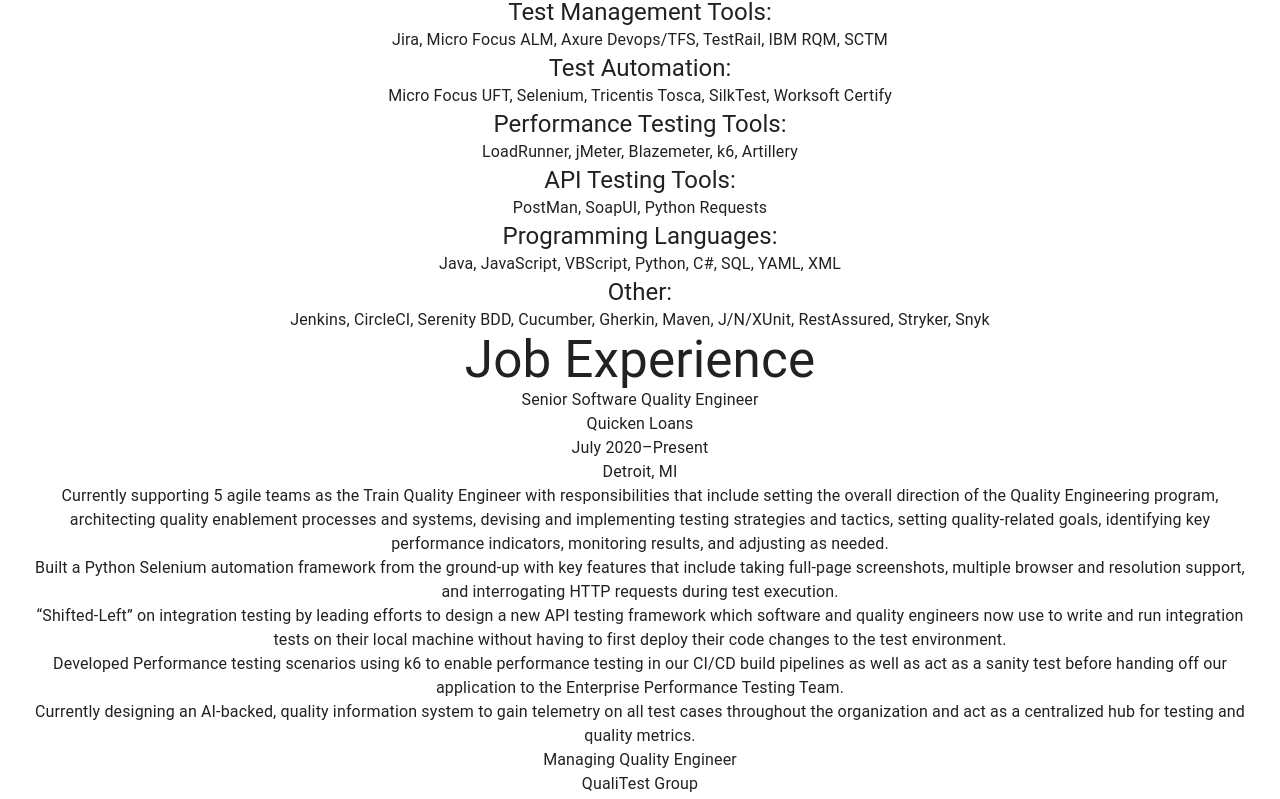
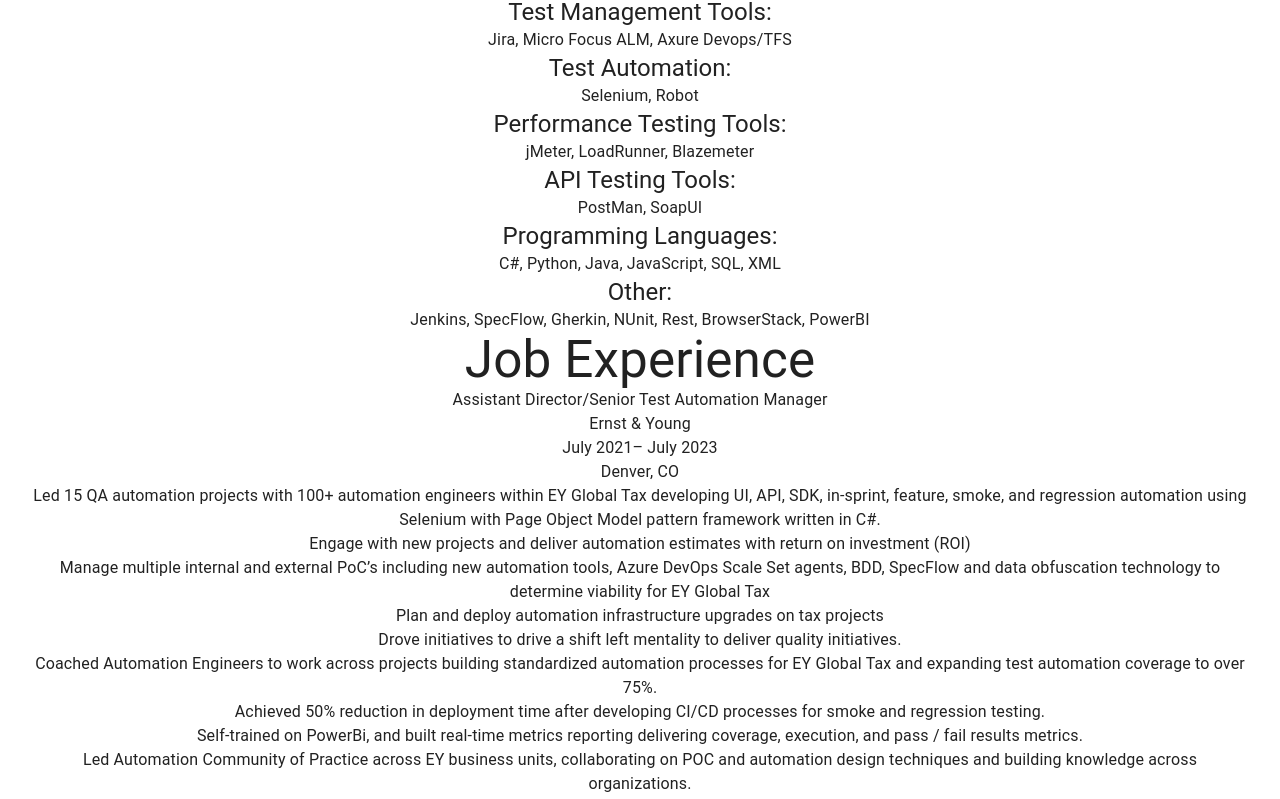
Before and after one commit to smheye/steve-portfolio, a React (Vite) app: page / in a window 1280 px wide. Shown: the part 1096-1895 px from the top of the page. Built offline with nearby package versions, Linux system fonts and the light colour scheme.

Commit message:
More updates

```diff
--- a/src/App.jsx
+++ b/src/App.jsx
@@ -18,41 +18,45 @@
 const technicalSkills = [
   {
     category: 'Test Management Tools',
-    skills: ["Jira", "Micro Focus ALM", "Axure Devops/TFS", "TestRail", "IBM RQM", "SCTM"]
+    skills: ["Jira", "Micro Focus ALM", "Axure Devops/TFS"]
   },
   {
     category: 'Test Automation',
-    skills: ["Micro Focus UFT, Selenium, Tricentis Tosca, SilkTest, Worksoft Certify"]
+    skills: ["Selenium, Robot "]
   },
   {
     category: 'Performance Testing Tools',
-    skills: ["LoadRunner, jMeter, Blazemeter, k6, Artillery"]
+    skills: ["jMeter, LoadRunner, Blazemeter"]
   },
   {
     category: 'API Testing Tools',
-    skills: ["PostMan, SoapUI, Python Requests"]
+    skills: ["PostMan, SoapUI"]
   },
   {
     category: 'Programming Languages',
-    skills: ['Java, JavaScript, VBScript, Python, C#, SQL, YAML, XML']
+    skills: ['C#, Python, Java, JavaScript, SQL, XML']
   },
   {
     category: 'Other',
-    skills: ['Jenkins, CircleCI, Serenity BDD, Cucumber, Gherkin, Maven, J/N/XUnit, RestAssured, Stryker, Snyk']
+    skills: ['Jenkins, SpecFlow, Gherkin, NUnit, Rest, BrowserStack, PowerBI']
   }
 ]
 const jobSummaries = [
   {
-    Position: "Senior Software Quality Engineer",
-    Date: "July 2020–Present",
-    company: 'Quicken Loans',
-    Location: "Detroit, MI",
+    Position: "Assistant Director/Senior Test Automation Manager",
+    Date: "July 2021– July 2023",
+    company: 'Ernst & Young',
+    Location: "Denver, CO",
     Bullets: [
-      "Currently supporting 5 agile teams as the Train Quality Engineer with responsibilities that include setting the overall direction of the Quality Engineering program, architecting quality enablement processes and systems, devising and implementing testing strategies and tactics, setting quality-related goals, identifying key performance indicators, monitoring results, and adjusting as needed.",
-      "Built a Python Selenium automation framework from the ground-up with key features that include taking full-page screenshots, multiple browser and resolution support, and interrogating HTTP requests during test execution.",
-      "“Shifted-Left” on integration testing by leading efforts to design a new API testing framework which software and quality engineers now use to write and run integration tests on their local machine without having to first deploy their code changes to the test environment.",
-      "Developed Performance testing scenarios using k6 to enable performance testing in our CI/CD build pipelines as well as act as a sanity test before handing off our application to the Enterprise Performance Testing Team.",
-      "Currently designing an AI-backed, quality information system to gain telemetry on all test cases throughout the organization and act as a centralized hub for testing and quality metrics."
+      "Led 15 QA automation projects with 100+ automation engineers within EY Global Tax developing UI, API, SDK, in-sprint, feature, smoke, and regression automation using Selenium with Page Object Model pattern framework written in C#.",
+      "Engage with new projects and deliver automation estimates with return on investment (ROI)",
+      "Manage multiple internal and external PoC’s including new automation tools, Azure DevOps Scale Set agents, BDD, SpecFlow and data obfuscation technology to determine viability for EY Global Tax",
+      "Plan and deploy automation infrastructure upgrades on tax projects",
+      "Drove initiatives to drive a shift left mentality to deliver quality initiatives.",
+      "Coached Automation Engineers to work across projects building standardized automation processes for EY Global Tax and expanding test automation coverage to over 75%.",
+      "Achieved 50% reduction in deployment time after developing CI/CD processes for smoke and regression testing.",
+      "Self-trained on PowerBi, and built real-time metrics reporting delivering coverage, execution, and pass / fail results metrics.",
+      "Led Automation Community of Practice across EY business units, collaborating on POC and automation design techniques and building knowledge across organizations."
     ]
   },
   {
```
